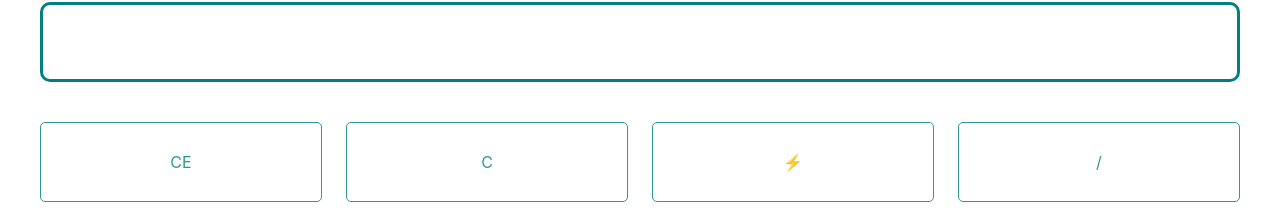
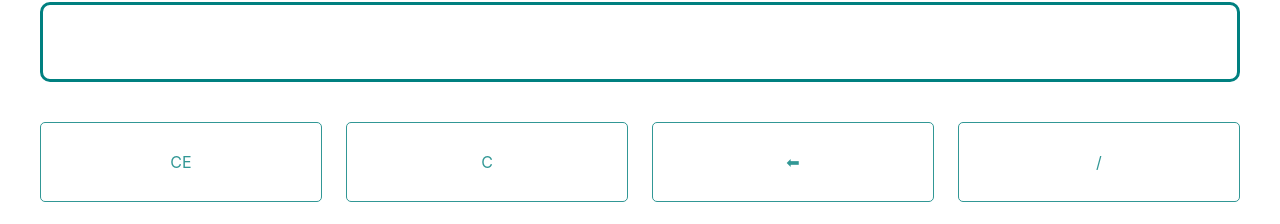
Before and after one commit to Kate505/Calculator-React, a React (Vite) app: page / in a window 1280 px wide. Shown: the part 135-359 px from the top of the page. Built offline with nearby package versions, Linux system fonts and the light colour scheme.

Commit message:
Delete one icon changed.

```diff
--- a/src/Components/Keypad.jsx
+++ b/src/Components/Keypad.jsx
@@ -1,8 +1,9 @@
 import { SimpleGrid } from "@chakra-ui/react";
 import Buttons from "./Buttons.jsx";
+import {ArrowForwardIcon} from "@chakra-ui/icons";
 
 const Keypad = ({input, setInput, count, sign, setSign, setCount, decimal, setDecimal, digits}) => {
-  const buttons = ['CE', 'C', '⚡', '/', '7', '8', '9', 'x', '4', '5', '6', '-', '1', '2', '3', '+', '.', '0', '='];
+  const buttons = ['CE', 'C', '⬅', '/', '7', '8', '9', 'x', '4', '5', '6', '-', '1', '2', '3', '+', '.', '0', '='];
 
   return (
     <SimpleGrid h="full" w="full" columns={4} gap='6' align="stretch" alignContent="center" justifyContent='center'>
--- a/src/Helpers/checkActionButtons.js
+++ b/src/Helpers/checkActionButtons.js
@@ -1,4 +1,5 @@
 import {clear, clearAll, deleteOne} from "./cleaningFunctions.js";
+import {ArrowForwardIcon} from "@chakra-ui/icons";
 
 export const checkActionButtons = (b, input, setInput, sign, setSign, count, setCount, decimal, setDecimal) => {
 
@@ -9,7 +10,7 @@ export const checkActionButtons = (b, input, setInput, sign, setSign, count, set
     case 'C':
       clearAll(setSign, setCount, input, setInput, decimal, setDecimal);
       return true;
-    case '⚡':
+    case '⬅':
       deleteOne(setSign, setCount, input, setInput, sign, decimal, setDecimal);
       return true;
     default:
```
